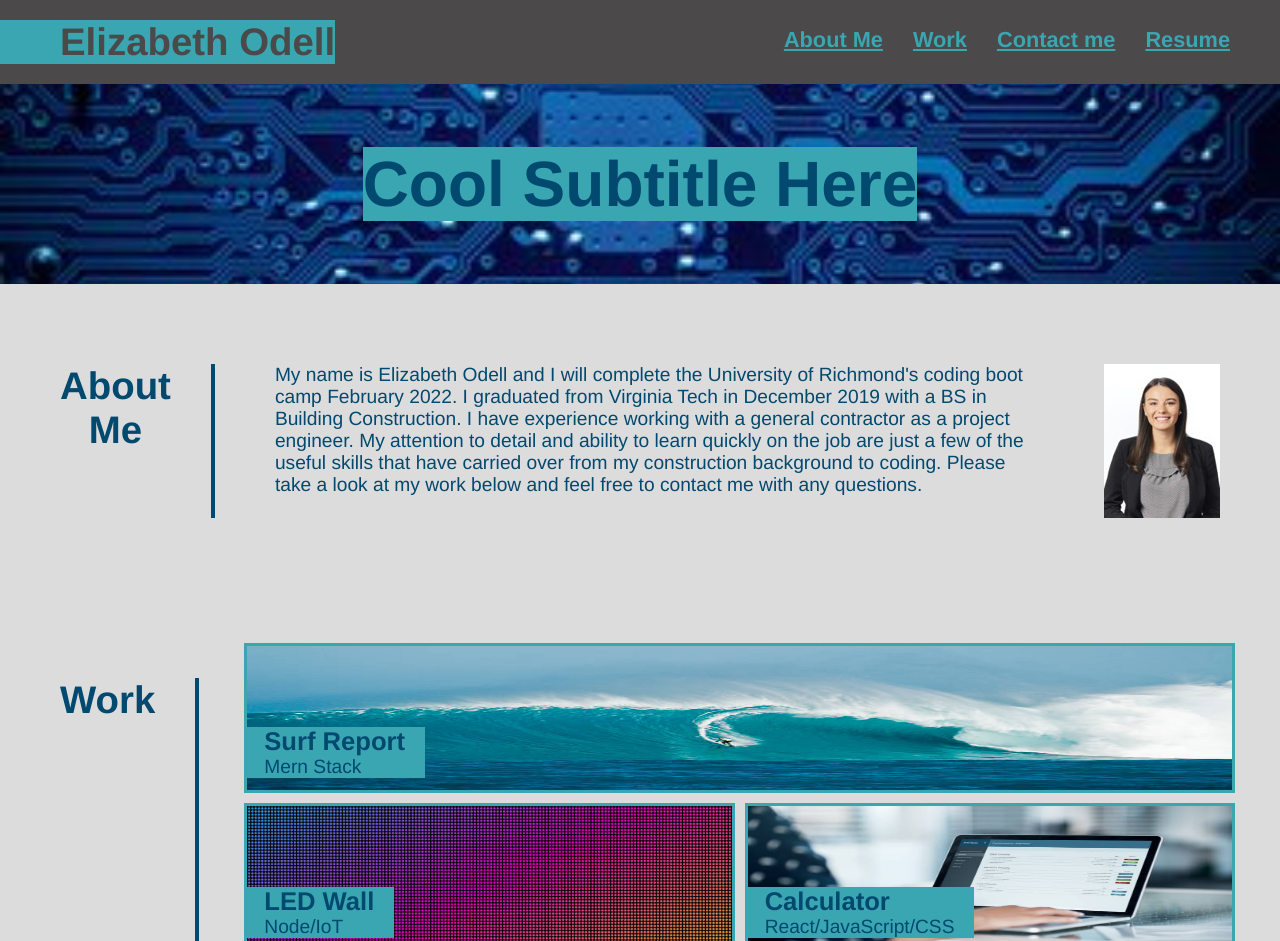
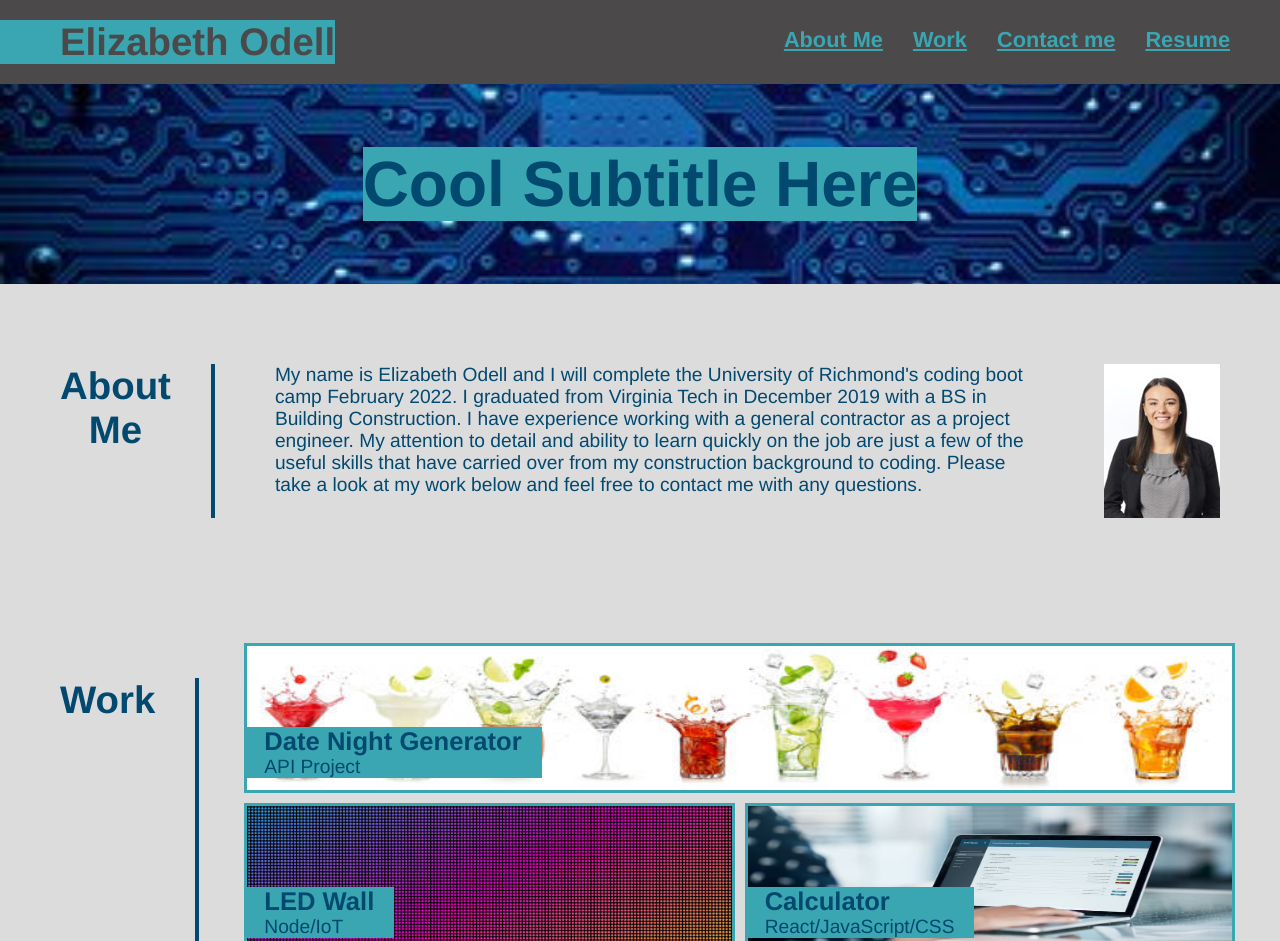
Before and after one commit to elizabethodell/professional-portfolio, a plain HTML site: page index.html in a window 1280 px wide. Shown: the top 941 px of the page. Drawn offline with Linux system fonts and the light colour scheme.

Commit message:
added professional portfolio

```diff
--- a/index.html
+++ b/index.html
@@ -72,11 +72,11 @@
                 <section class="containers">
                 <!--1st project-->
                     <article class="container container1">
-                        <a href="https://github.com/elizabethodell">
-                            <img src="assets/images/surf.jpg" >
+                        <a href="https://github.com/jyanev01/Cocktail_Finder.git">
+                            <img src="assets/images/cocktail.jpg" >
                             <div class=text>
-                                <h3>Surf Report</h3>
-                                <p>Mern Stack</p>
+                                <h3>Date Night Generator</h3>
+                                <p>API Project</p>
                             </div>
                         </a>
                     </article>
```
Also changed, not shown: assets/images/cocktail.jpg (added), assets/images/cocktails.jfif (added), 1 other file.
